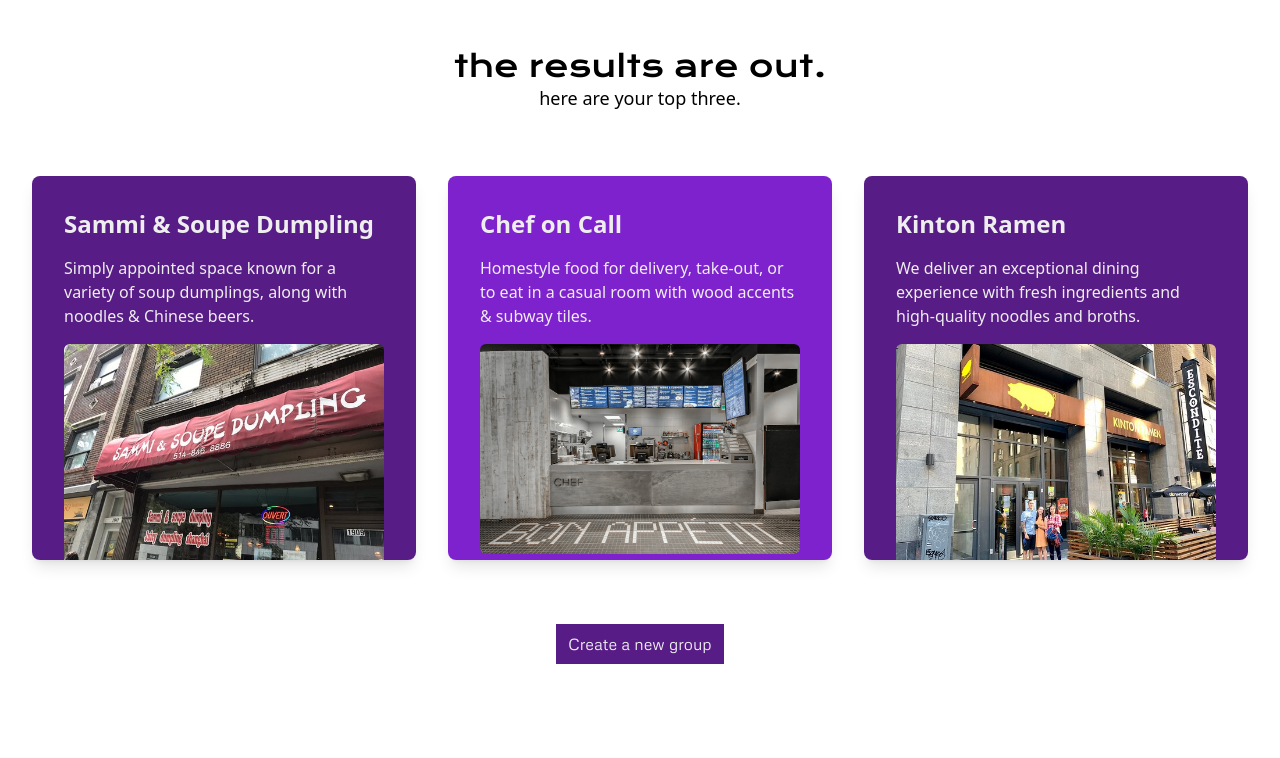
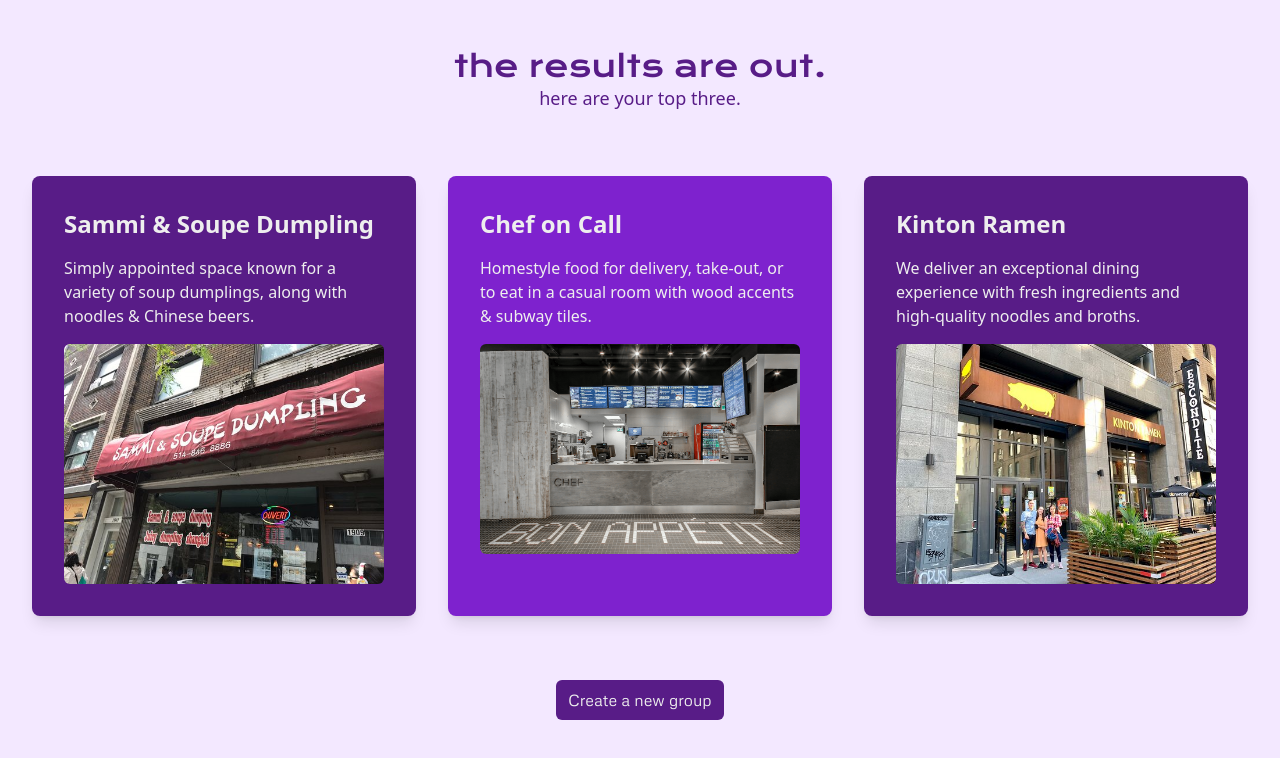
Before and after one commit to lilly-g/codejam14, a Next.js app in the folder frontend/: page /results in a window 1280 px wide. Shown: the top 758 px of the page. Built offline with nearby package versions, Linux system fonts and the light colour scheme.

Commit message:
Update page.js

```diff
--- a/frontend/src/app/results/page.js
+++ b/frontend/src/app/results/page.js
@@ -5,35 +5,35 @@
 export default function Page(first, second, third) {
 
     return (
-        <div className="flex flex-col items-center space-y-8">
+        <div className="flex flex-col items-center space-y-8 bg-purple-100 min-h-screen">
             <div className="text-center">
                 <br />
                 <br />
-                <h1 className="font-display text-3xl">the results are out.</h1>
-                <p className="text-lg">here are your top three.</p>
+                <h1 className="font-display text-3xl text-purple-900">the results are out.</h1>
+                <p className="text-lg text-purple-900">here are your top three.</p>
             </div>
 
             <div className="grid grid-cols-3 gap-8 p-8">
-                <div className="bg-purple-900 rounded-lg shadow-lg p-8 h-96 overflow-auto">
+                <div className="bg-purple-900 rounded-lg shadow-lg p-8 h-150 overflow-auto">
                     <h2 className="text-white text-2xl font-bold mb-4">Sammi & Soupe Dumpling</h2>
                     <p className="text-white">Simply appointed space known for a variety of soup dumplings, along with noodles & Chinese beers.</p>
                     <img src="/images/sammi.png" alt="place1" className="mt-4 rounded-md" />
                 </div>
 
-                <div className="bg-purple-700 rounded-lg shadow-lg p-8 h-96 overflow-auto">
+                <div className="bg-purple-700 rounded-lg shadow-lg p-8 h-150 overflow-auto">
                     <h2 className="text-white text-2xl font-bold mb-4">Chef on Call</h2>
                     <p className="text-white">Homestyle food for delivery, take-out, or to eat in a casual room with wood accents & subway tiles.</p>
                     <img src="/images/chefoncall.png" alt="place2" className="mt-4 rounded-md" />
                 </div>
 
-                <div className="bg-purple-900 rounded-lg shadow-lg p-8 h-96 overflow-auto">
+                <div className="bg-purple-900 rounded-lg shadow-lg p-8 h-150 overflow-auto">
                     <h2 className="text-white text-2xl font-bold mb-4">Kinton Ramen</h2>
                     <p className="text-white">We deliver an exceptional dining experience with fresh ingredients and high-quality noodles and broths.</p>
                     <img src="/images/kinton.png" alt="place3" className="mt-4 rounded-md" />
                 </div>
             </div>
 
-            <button className="bg-purple-900 hover:bg-purple-700 text-white font-body py-2 px-3 object-center">
+            <button className="bg-purple-900 hover:bg-purple-700 text-white font-body py-2 px-3 object-center rounded-md">
                 <Link href="/logInInfo" className="btn btn-blue">
                     Create a new group
                 </Link>
```
